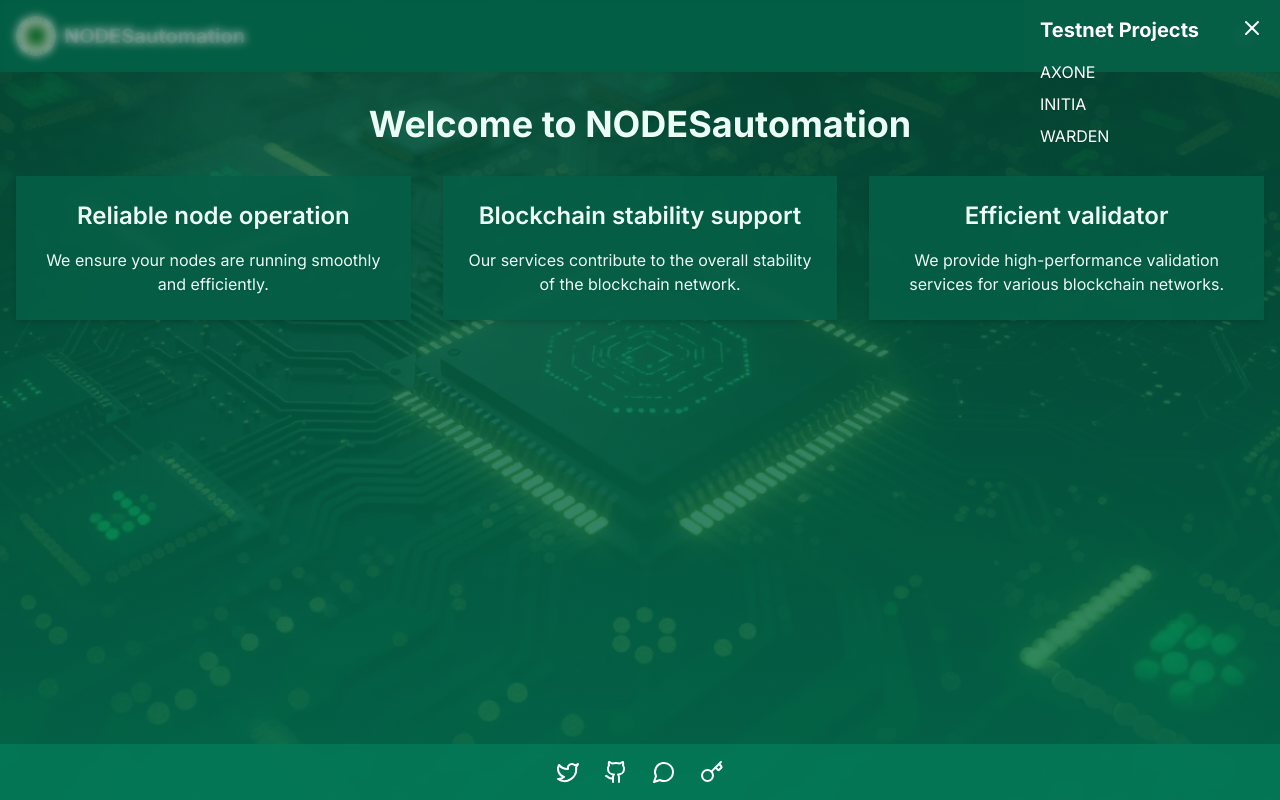
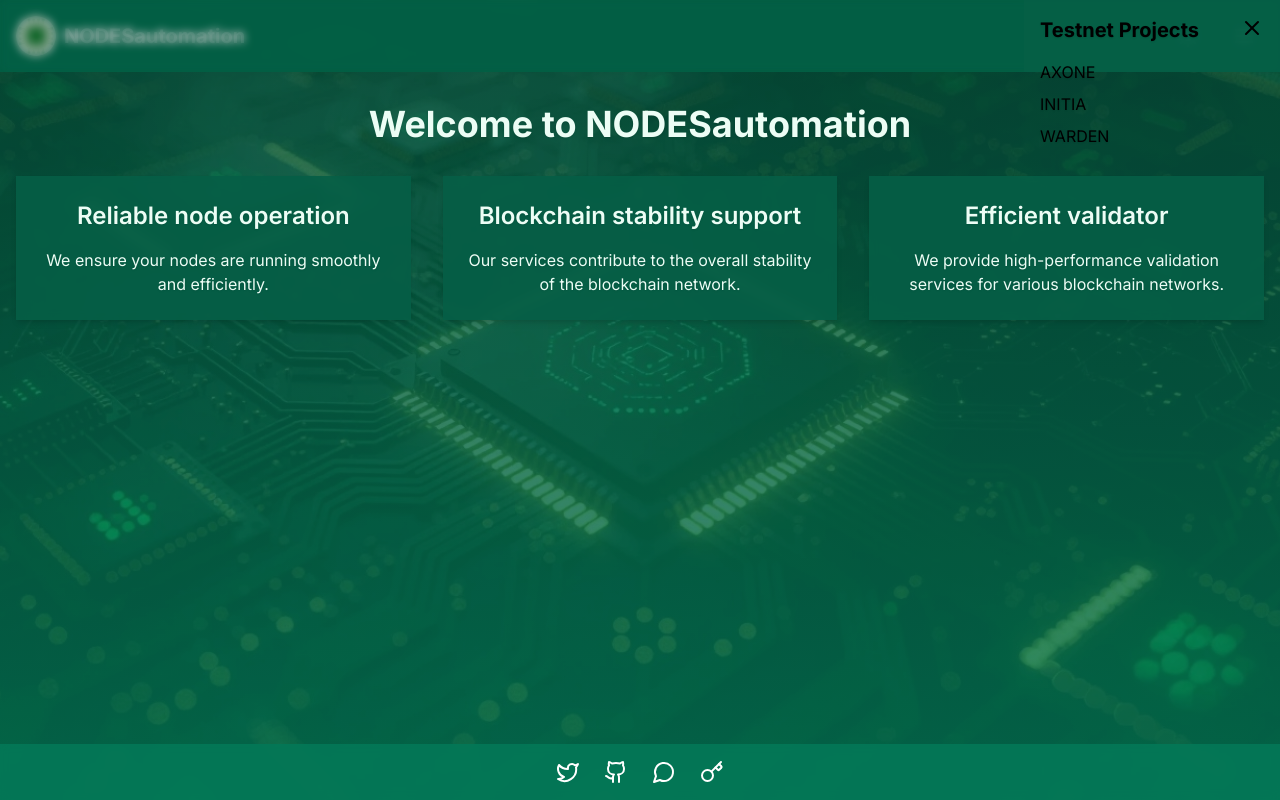
Before and after one commit to NODESautomation/validator-portfolio, a Next.js app: page / in a window 1280 px wide. Both pictures are taken after a click on the button 1244 px from the left and 36 px from the top of the page. Built offline with nearby package versions, Linux system fonts and the light colour scheme.

Commit message:
Update Sidebar.tsx

```diff
--- a/components/Sidebar.tsx
+++ b/components/Sidebar.tsx
@@ -29,7 +29,7 @@ export default function Sidebar({ isOpen, onClose }: SidebarProps) {
     <>
       <div className="fixed inset-0 bg-black/20 backdrop-blur-sm z-40" onClick={onClose} aria-hidden="true" />
       <div
-        className="fixed top-0 right-0 h-full w-64 bg-emerald-600/95 dark:bg-emerald-800/95 text-#006600 p-4 z-50"
+        className="fixed top-0 right-0 h-full w-64 bg-emerald-600/95 dark:bg-emerald-800/95 text-black p-4 z-50"
         role="dialog"
         aria-modal="true"
       >
```
